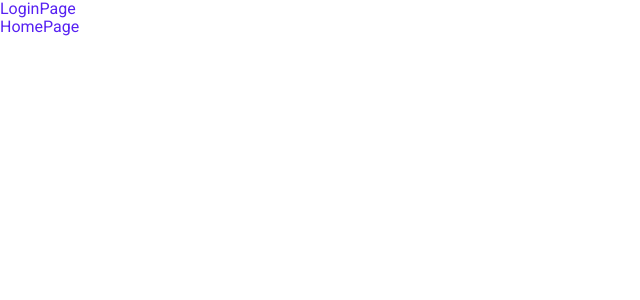
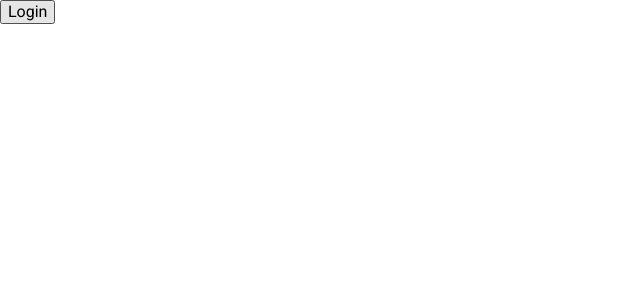
Before and after one commit to karolbialuk/spotify, a React (Create React App) app: page / in a window 1280 px wide. Shown: the top 300 px of the page, without its empty margins (0-640 px from the left). Built offline with nearby package versions, Linux system fonts and the light colour scheme.

Commit message:
Login token

```diff
--- a/package.json
+++ b/package.json
@@ -8,9 +8,10 @@
     "@testing-library/user-event": "^13.5.0",
     "react": "^18.2.0",
     "react-dom": "^18.2.0",
+    "react-router-dom": "^6.9.0",
     "react-scripts": "5.0.1",
-    "web-vitals": "^2.1.4",
-    "sass": "^1.58.0"
+    "sass": "^1.58.0",
+    "web-vitals": "^2.1.4"
   },
   "scripts": {
     "start": "react-scripts start",
--- a/src/App.js
+++ b/src/App.js
@@ -1,11 +1,15 @@
 import React from 'react'
 import { LoginPage, HomePage } from './pages'
+import { BrowserRouter, Routes, Route } from 'react-router-dom'
 
 const App = () => {
   return (
-    <div>
-      <LoginPage /> <HomePage />
-    </div>
+    <BrowserRouter>
+      <Routes>
+        <Route path="/" element={<LoginPage />} />
+        <Route path="/home" element={<HomePage />} />
+      </Routes>
+    </BrowserRouter>
   )
 }
 
--- a/src/pages/LoginPage/LoginPage.jsx
+++ b/src/pages/LoginPage/LoginPage.jsx
@@ -1,8 +1,23 @@
 import React from "react";
 import "./LoginPage.scss";
 
+const SPACE_DELIMITER = "%20";
+const SCOPES = ["user-read-currently-playing", "user-read-playback-state"];
+const SCOPES_URL_PARAM = SCOPES.join(SPACE_DELIMITER);
+const CLIENT_ID = "ca7f379f2e7e42d5af1e29834f9483bd";
+const SPOTIFY_AUTHORIZE_ENDPOINT = "https:/accounts.spotify.com/authorize";
+const REDIRECT_URL_AFTER_LOGIN = "http://localhost:3000/home";
+
 const LoginPage = () => {
-  return <div>LoginPage</div>;
+  const handleLogin = () => {
+    window.location = `${SPOTIFY_AUTHORIZE_ENDPOINT}?client_id=${CLIENT_ID}&redirect_uri=${REDIRECT_URL_AFTER_LOGIN}&scope=${SCOPES_URL_PARAM}&response_type=token&show_dialog=true`;
+  };
+
+  return (
+    <div>
+      <button onClick={handleLogin}>Login</button>
+    </div>
+  );
 };
 
 export { LoginPage };
```
Also changed, not shown: 1 other file (tests, documents, lock files or other folders).
